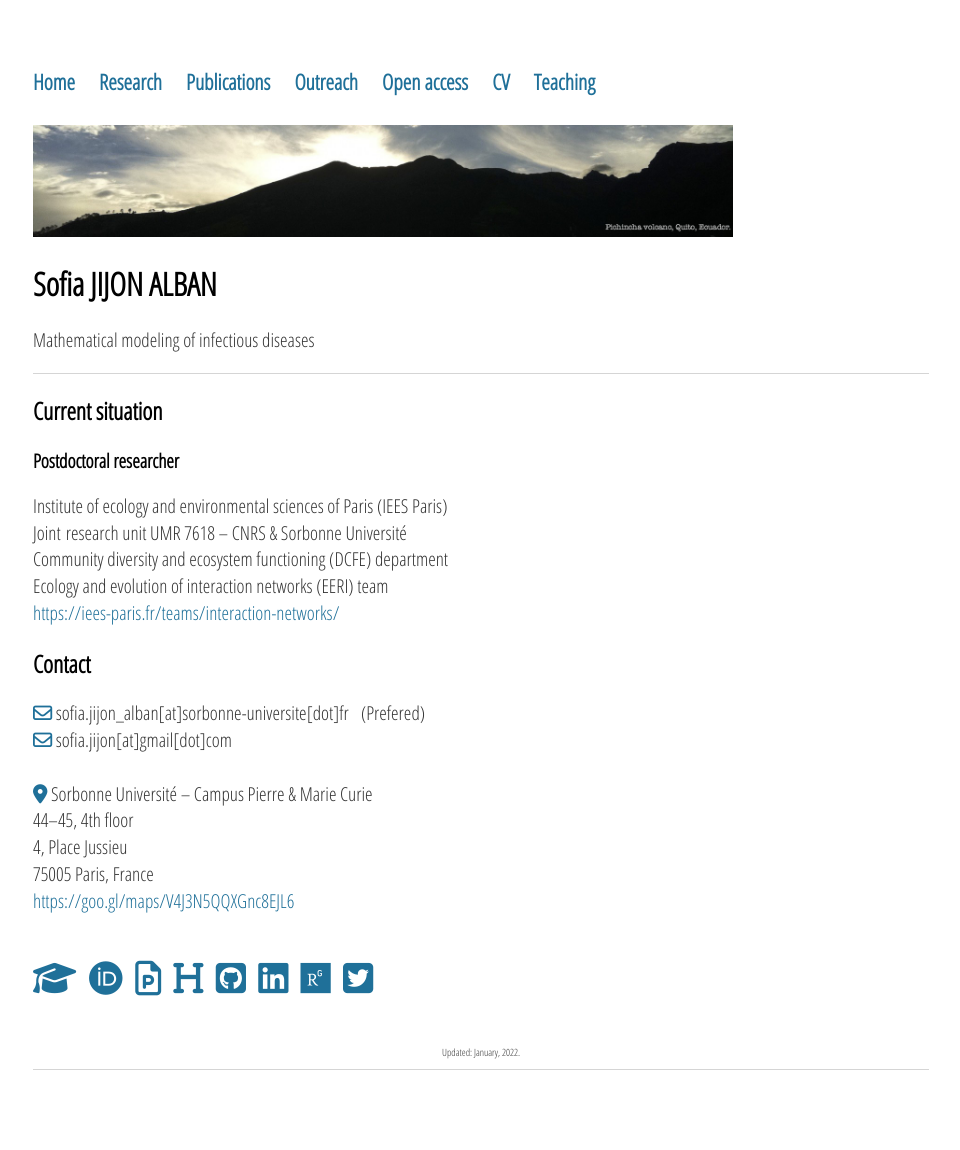
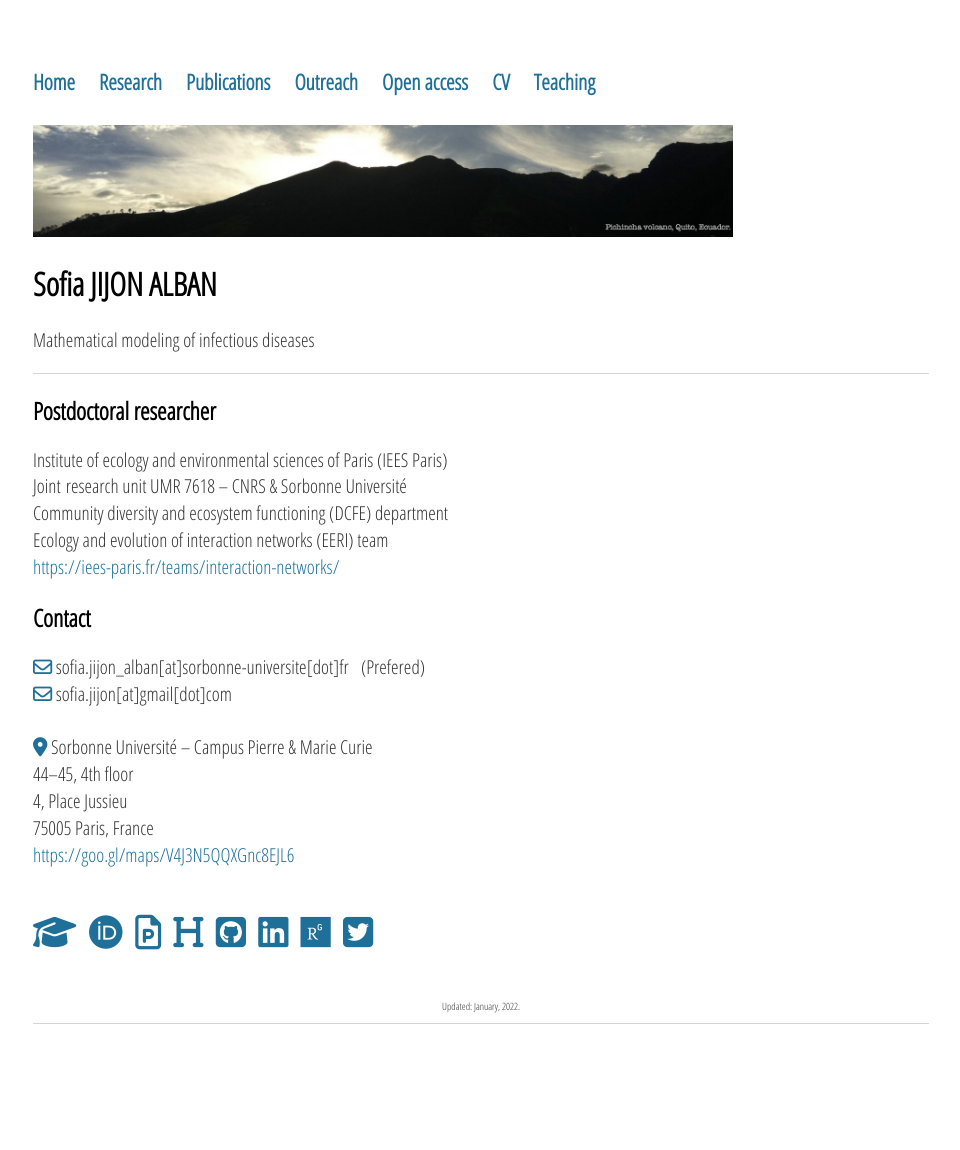
Before and after one commit to sjijon/sjijon.github.io, a Jekyll site: the page built from index.html, in a window 1280 px wide. Shown: the whole page, without its empty margins (159-1119 px from the left). Built offline with Jekyll 4.4.1, drawn with Linux system fonts in a browser that asks for light colours; nearby versions of some CDN libraries; after the commit the page ends 1104 px from its top, so only the background shows below that.

Commit message:
Fix title

```diff
--- a/index.html
+++ b/index.html
@@ -10,8 +10,7 @@ title: Sofia JIJON
 	</p>
 	<p style="border-bottom: 1px solid #d5d5d5;"></p>
 
-	<h2>Current situation</h2>
-	<h4>Postdoctoral researcher</h4>
+	<h2>Postdoctoral researcher</h2>
 	<p>
 		Institute of ecology and environmental sciences of Paris (IEES Paris)
 		<br>
```
